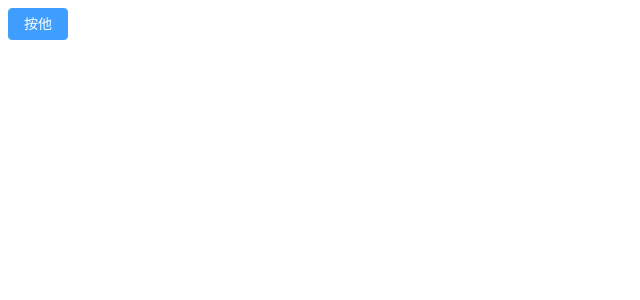
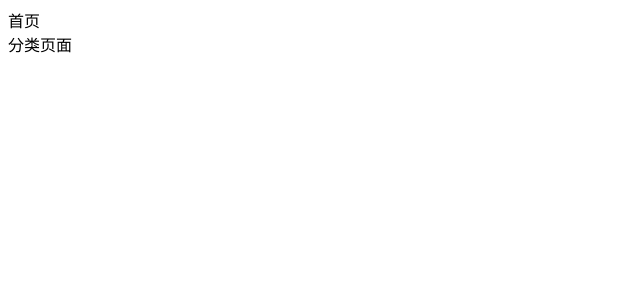
Before and after one commit to GitHub22520/vue3-rabbit, a Vue app: page /home/category in a window 1280 px wide. Before the commit this address had no page. Shown: the top 300 px of the page, without its empty margins (0-640 px from the left). Built offline with nearby package versions, Linux system fonts and the light colour scheme.

Commit message:
基础路由搭建

```diff
--- a/src/App.vue
+++ b/src/App.vue
@@ -1,9 +1,9 @@
-<script setup></script>
+<script setup>
+</script>
 
 <template>
-  <div>
-    <el-button type="primary">按他</el-button>
-  </div>
+  <!-- 一级路由出口 -->
+  <router-view/>
 </template>
 
 <style scoped></style>
--- a/src/router/index.js
+++ b/src/router/index.js
@@ -1,8 +1,28 @@
-import { createRouter, createWebHistory } from 'vue-router'
+import { createRouter, createWebHistory } from "vue-router";
 
 const router = createRouter({
   history: createWebHistory(import.meta.env.BASE_URL),
-  routes: [],
-})
+  routes: [
+    {
+      path: "/home",
+      component: () => import("@/views/Layout/index.vue"),
+      children: [
+        {
+          // 默认二级路由： path为空
+          path: "category",
+          component: () => import("@/views/Category/index.vue"),
+        },
+      ],
+    },
+    {
+      path: "/login",
+      component: () => import("@/views/Login/index.vue"),
+    },
+    {
+      path: "/",
+      redirect: "/home",
+    },
+  ],
+});
 
-export default router
+export default router;
--- /dev/null
+++ b/src/views/Category/index.vue
@@ -0,0 +1,11 @@
+<template>
+    <div>
+        分类页面
+    </div>
+</template>
+
+<script lang="ts" setup>
+</script>
+
+<style scoped>
+</style>
--- /dev/null
+++ b/src/views/Layout/index.vue
@@ -0,0 +1,13 @@
+<template>
+    <div>
+        首页
+        <!-- 二级路由出口 -->
+        <router-view></router-view>
+    </div>
+</template>
+
+<script lang="ts" setup>
+</script>
+
+<style scoped>
+</style>
--- /dev/null
+++ b/src/views/Login/index.vue
@@ -0,0 +1,11 @@
+<template>
+    <div>
+        登录页
+    </div>
+</template>
+
+<script lang="ts" setup>
+</script>
+
+<style scoped>
+</style>
```
Also changed, not shown: eslint.config.js (+17 -11 lines).
